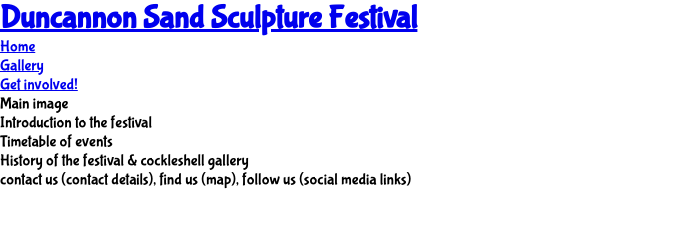
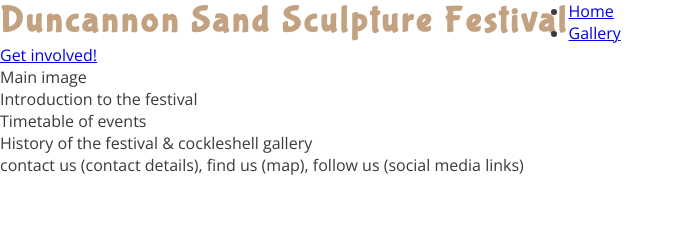
Before and after one commit to ericawall/portfolio-project-1, a plain HTML site: page home.html in a window 1280 px wide. Shown: the whole page, without its empty margins (0-684 px from the left). Drawn offline with nearby package versions, Linux system fonts and the light colour scheme.

Commit message:
Add style for headings & logo

```diff
--- a/assets/css/style.css
+++ b/assets/css/style.css
@@ -7,6 +7,20 @@
 }
 
 body {
+    font-family: Open Sans, sans serif;
+    font-weight: 300;
+    color: #3a3a3a;
+}
+
+/* Headings & Logo */
+
+h1, h2 {
     font-family: Bubblegum Sans, sans serif;
-    font-weight: 300;
+    letter-spacing: 3px;
+    color: #c2a280;
 }
+
+#logo {
+    float: left;
+    font-size: 225%;
+}
--- a/home.html
+++ b/home.html
@@ -16,7 +16,7 @@
 <body>
     <header>
         <a href="home.html">
-            <h1>Duncannon Sand Sculpture Festival</h1>
+            <h1 id="logo">Duncannon Sand Sculpture Festival</h1>
             <nav>
                 <ul>
                     <li>
```
